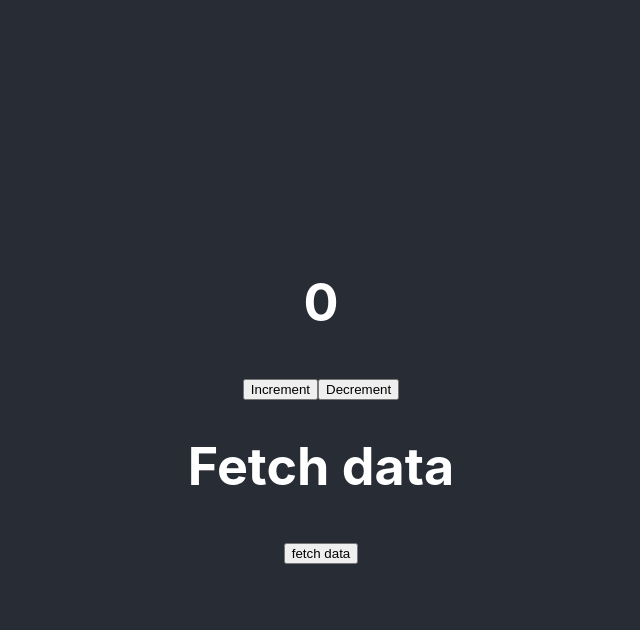
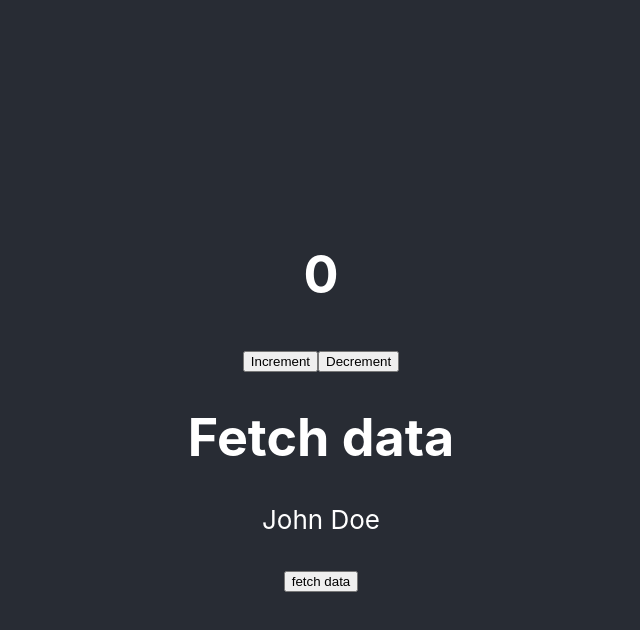
Before and after one commit to eldorcodes/react-redux-counter, a React (Create React App) app: page / in a window 1280 px wide. Both pictures are taken after a click on the button "fetch data". Shown: the top 630 px of the page, without its empty margins (319-959 px from the left). Built offline with nearby package versions, Linux system fonts and the light colour scheme.

Commit message:
make it better data

```diff
--- a/src/components.js/DataCOmponent.js
+++ b/src/components.js/DataCOmponent.js
@@ -16,6 +16,11 @@ export default function DataCOmponent() {
   return (
     <div>
         <h1>Fetch data</h1>
+        {
+            data?.stateData?.data?.map((user,index) => (
+                <p key={index}>{user?.name}</p>
+            ))
+        }
         <button onClick={() => dispatch(fetchData())}>fetch data</button>
     </div>
   )
--- a/src/redux/GlobalState.js
+++ b/src/redux/GlobalState.js
@@ -9,7 +9,7 @@ const globalState = createSlice({
     initialState,
     reducers:{
         fetchData:(state) => {
-            state.data.push({name:'John Doe'})
+            state.data.push({name:'John Doe'});
         }
     }
 });
```
